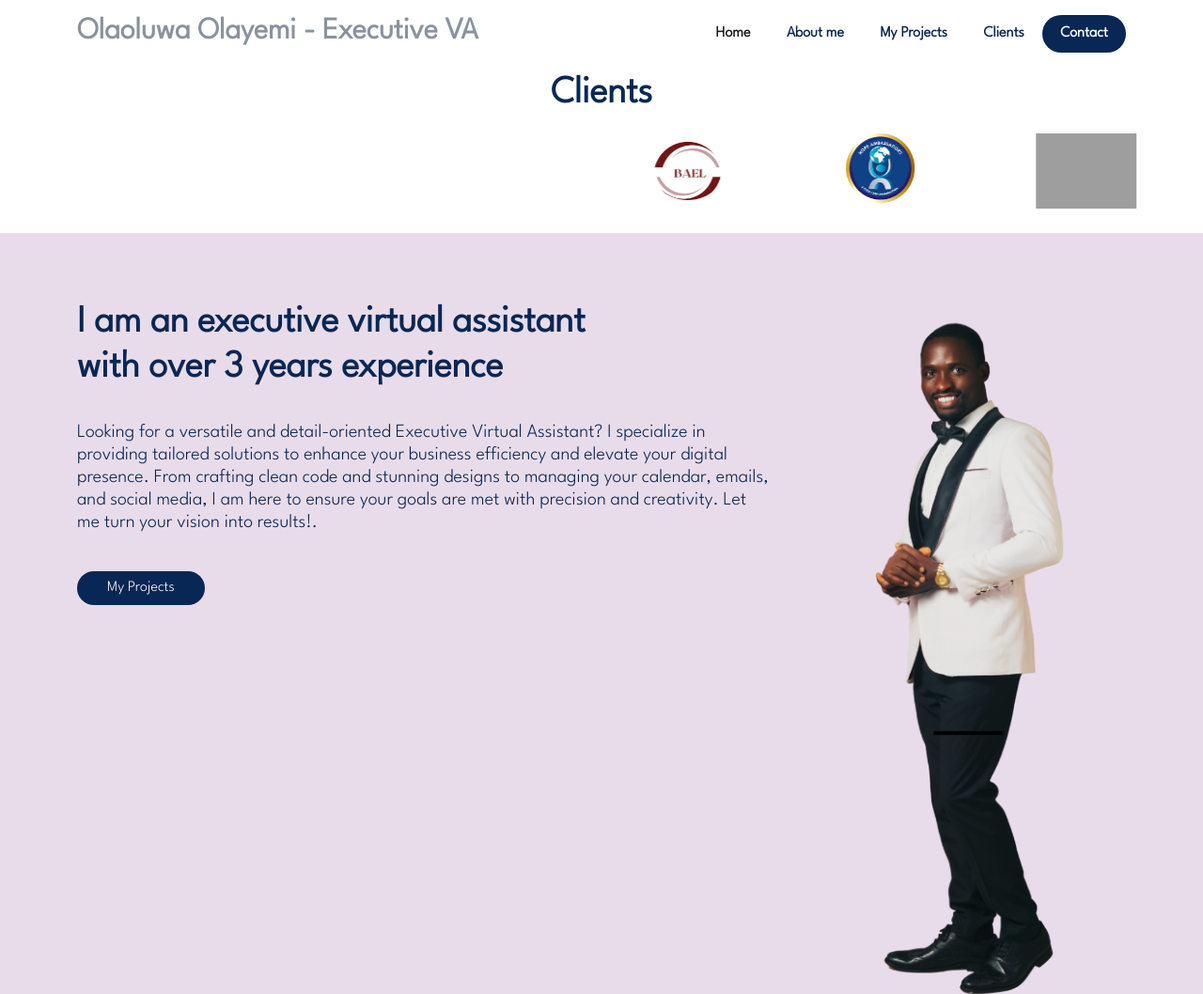
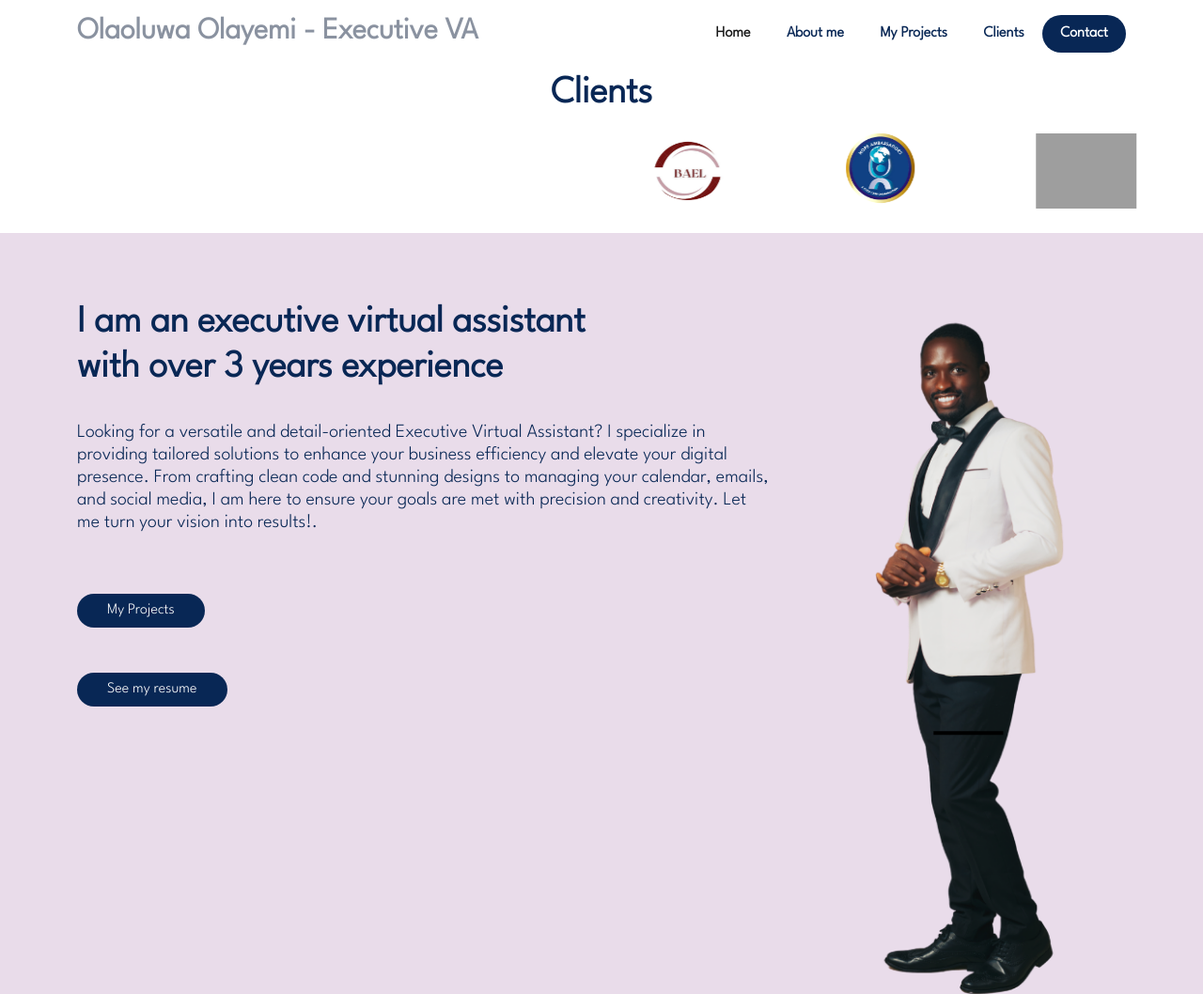
Before and after one commit to Yemsam/wealthhubtech, a plain HTML site: page index.html in a window 1280 px wide. Shown: the top 1058 px of the page at 94% size. Drawn offline with Linux system fonts and the light colour scheme; grey boxes are pictures that could not be loaded.

Commit message:
Update index.html
Updated

```diff
--- a/index.html
+++ b/index.html
@@ -90,7 +90,13 @@
                         managing your calendar, emails, and social media, I am here to ensure your goals are met with
                         precision and creativity.
                         Let me turn your vision into results!.</p>
-                    <a href="#my-works" class="btn btn-primary ">My Projects</a>
+                    <div class="col-md-6 py-4">
+                        <a href="#my-works" class="btn btn-primary ">My Projects</a>
+                    </div>
+                    <div class="col-md-6 py-4">
+                        <a href="https://drive.google.com/file/d/1-yUm88hM44zXS72sdULuDAKOgkYI9tkv/view?usp=sharing"
+                            target="_blank" class="btn btn-primary ">See my resume</a>
+                    </div>
                 </div>
                 <div class="col-md-4">
                     <img src="./images/profile2.png" class="img-fluid" alt="">
```
